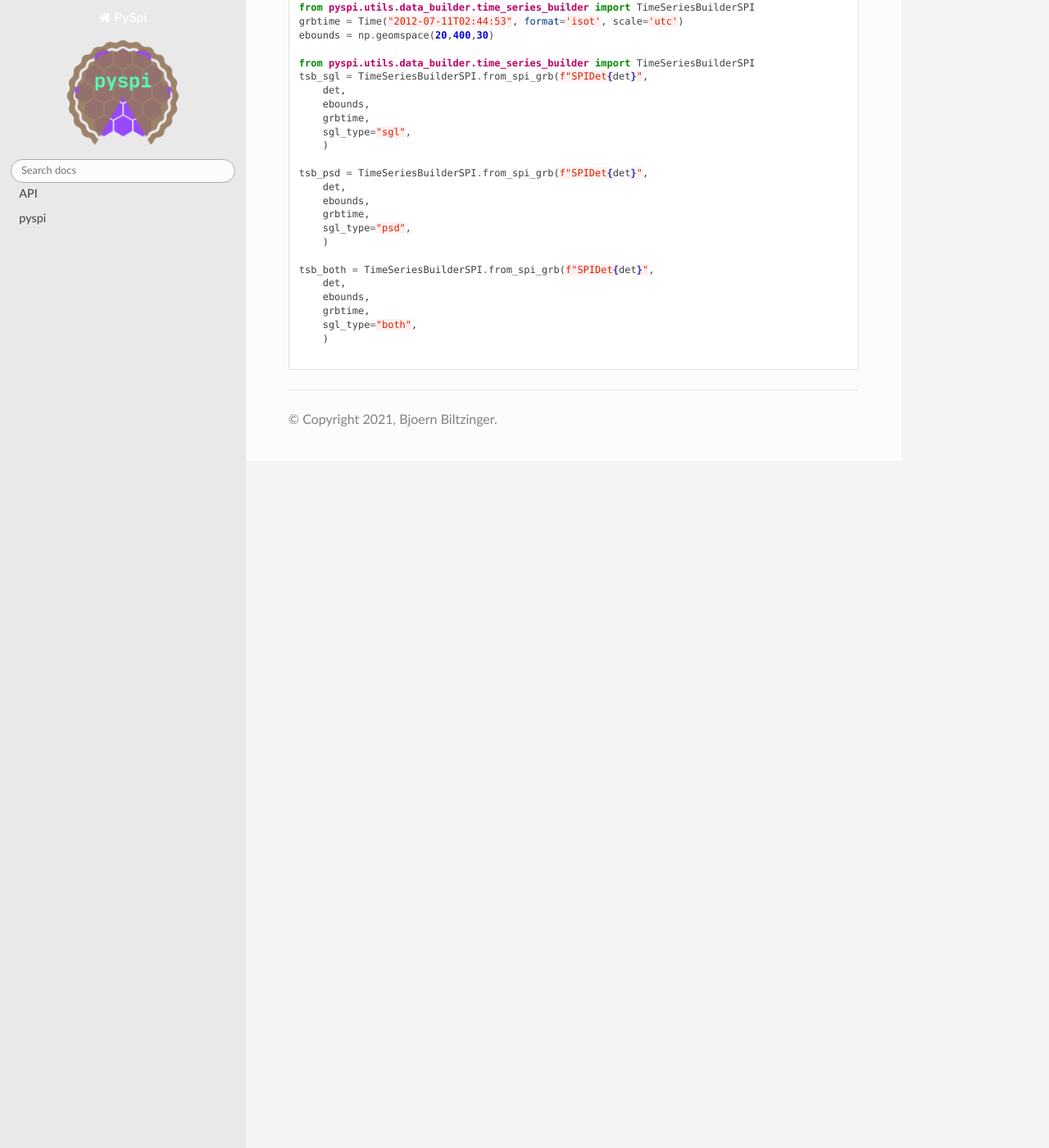
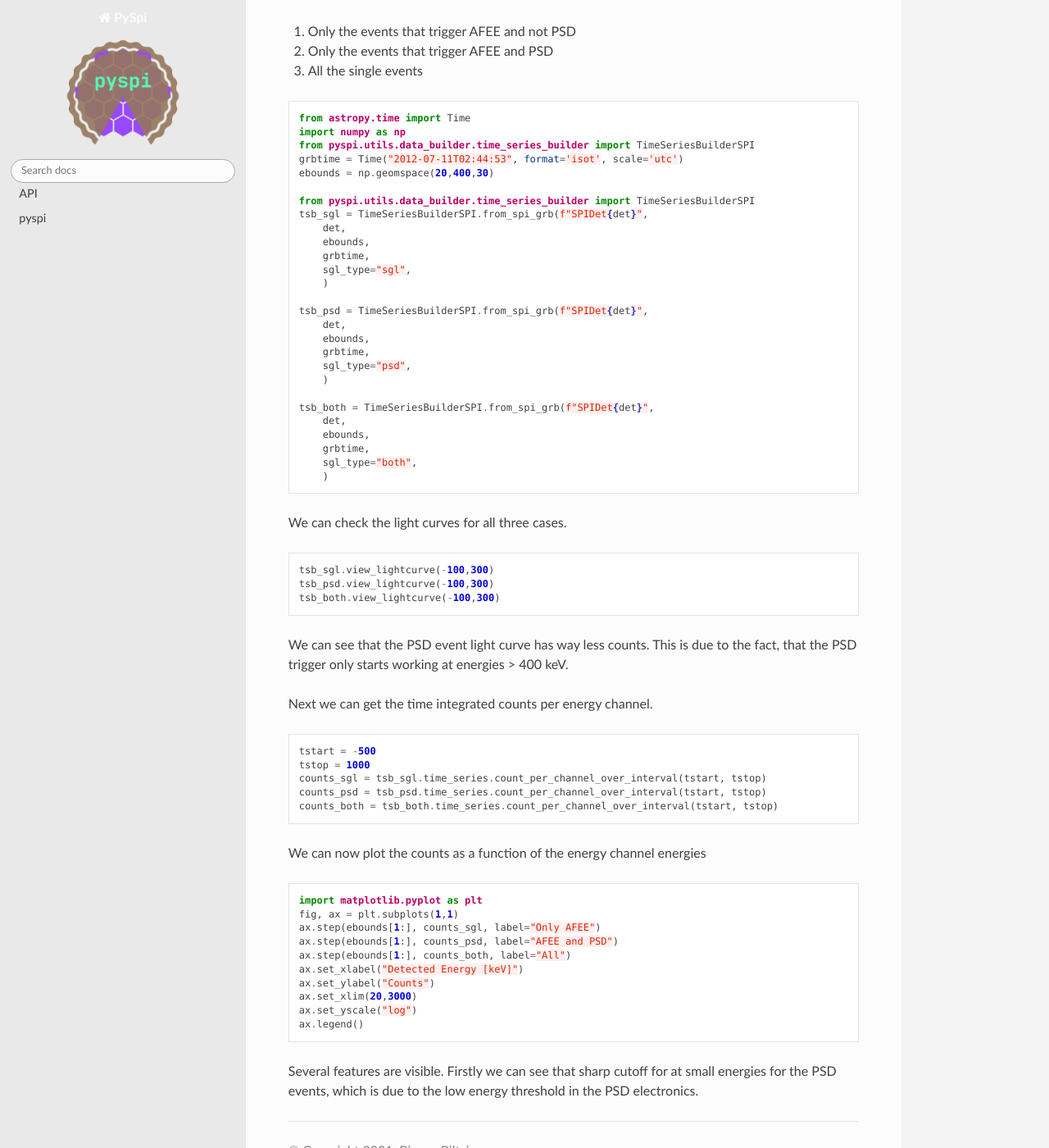
Before and after one commit to BjoernBiltzinger/pyspi, a Sphinx documentation site: the page built from docs/md_docs/psd.md, in a window 1280 px wide and 1400 px high, scrolled down 1077 px. Shown: the whole window at 82% size. Built offline with Sphinx 7.4.7 and the Read the Docs theme 2.0.0, drawn with Linux system fonts in a browser that asks for light colours; pages that are not in the unit, such as notebooks, are missing from menus; the version number could not be read and is left out; before the commit the page ends 1639 px from its top, so only the background shows below that; some of the changed text lies outside the part shown.

````diff
--- a/docs/md_docs/psd.md
+++ b/docs/md_docs/psd.md
@@ -31,6 +31,10 @@
 
 Let's check the difference between the PSD and the normal single events, to see the effect in real SPI data.
 
+First we define the time and the energy bins we want to use. Then we construct the time series for the three cases:
+1. Only the events that trigger AFEE and not PSD
+2. Only the events that trigger AFEE and PSD
+3. All the single events
 
 ```python
 from astropy.time import Time
@@ -60,5 +64,40 @@
     grbtime,
     sgl_type="both",
     )
+```
 
+We can check the light curves for all three cases.
+
+```python
+tsb_sgl.view_lightcurve(-100,300)
+tsb_psd.view_lightcurve(-100,300)
+tsb_both.view_lightcurve(-100,300)
 ```
+
+We can see that the PSD event light curve has way less counts. This is due to the fact, that the PSD trigger only starts working at energies > 400 keV.
+
+Next we can get the time integrated counts per energy channel.
+
+```python
+tstart = -500
+tstop = 1000
+counts_sgl = tsb_sgl.time_series.count_per_channel_over_interval(tstart, tstop)
+counts_psd = tsb_psd.time_series.count_per_channel_over_interval(tstart, tstop)
+counts_both = tsb_both.time_series.count_per_channel_over_interval(tstart, tstop)
+```
+
+We can now plot the counts as a function of the energy channel energies
+```python
+import matplotlib.pyplot as plt
+fig, ax = plt.subplots(1,1)
+ax.step(ebounds[1:], counts_sgl, label="Only AFEE")
+ax.step(ebounds[1:], counts_psd, label="AFEE and PSD")
+ax.step(ebounds[1:], counts_both, label="All")
+ax.set_xlabel("Detected Energy [keV]")
+ax.set_ylabel("Counts")
+ax.set_xlim(20,3000)
+ax.set_yscale("log")
+ax.legend()
+```
+
+Several features are visible. Firstly we can see that sharp cutoff for at small energies for the PSD events, which is due to the low energy threshold in the PSD electronics.
--- a/docs/requirements.txt
+++ b/docs/requirements.txt
@@ -8,3 +8,4 @@
 sphinx>= 1.4
 nbsphinx
 sphinx-autoapi
+ultranest
````
